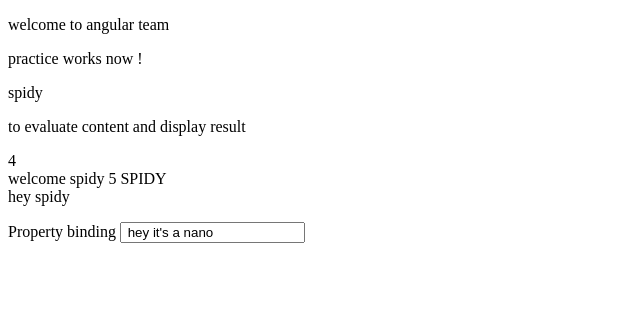
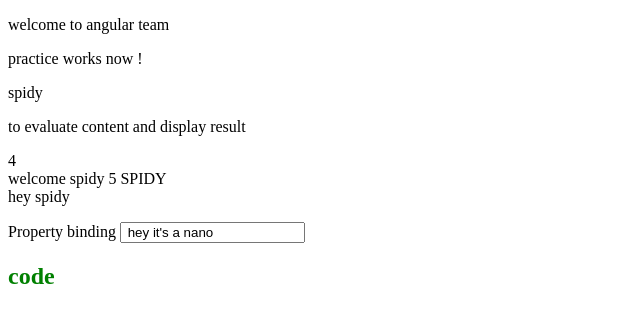
Before and after one commit to ragaPriya224/B1StarPractice, an Angular app in the folder angular/my-dream-app/: page / in a window 1280 px wide. Shown: the top 322 px of the page, without its empty margins (0-640 px from the left). Built offline with nearby package versions, Linux system fonts and the light colour scheme.

Commit message:
class binding

```diff
--- a/angular/my-dream-app/src/app/practice/practice.component.css
+++ b/angular/my-dream-app/src/app/practice/practice.component.css
@@ -0,0 +1,6 @@
+.text-success{
+    color: green;
+}
+.text-special{
+   font-style: italic;
+}
--- a/angular/my-dream-app/src/app/practice/practice.component.html
+++ b/angular/my-dream-app/src/app/practice/practice.component.html
@@ -13,3 +13,5 @@
 <p>Property binding
     <input [value] ="carName"/>
 </p>
+
+<h2 class="text-success" >code </h2>
```
